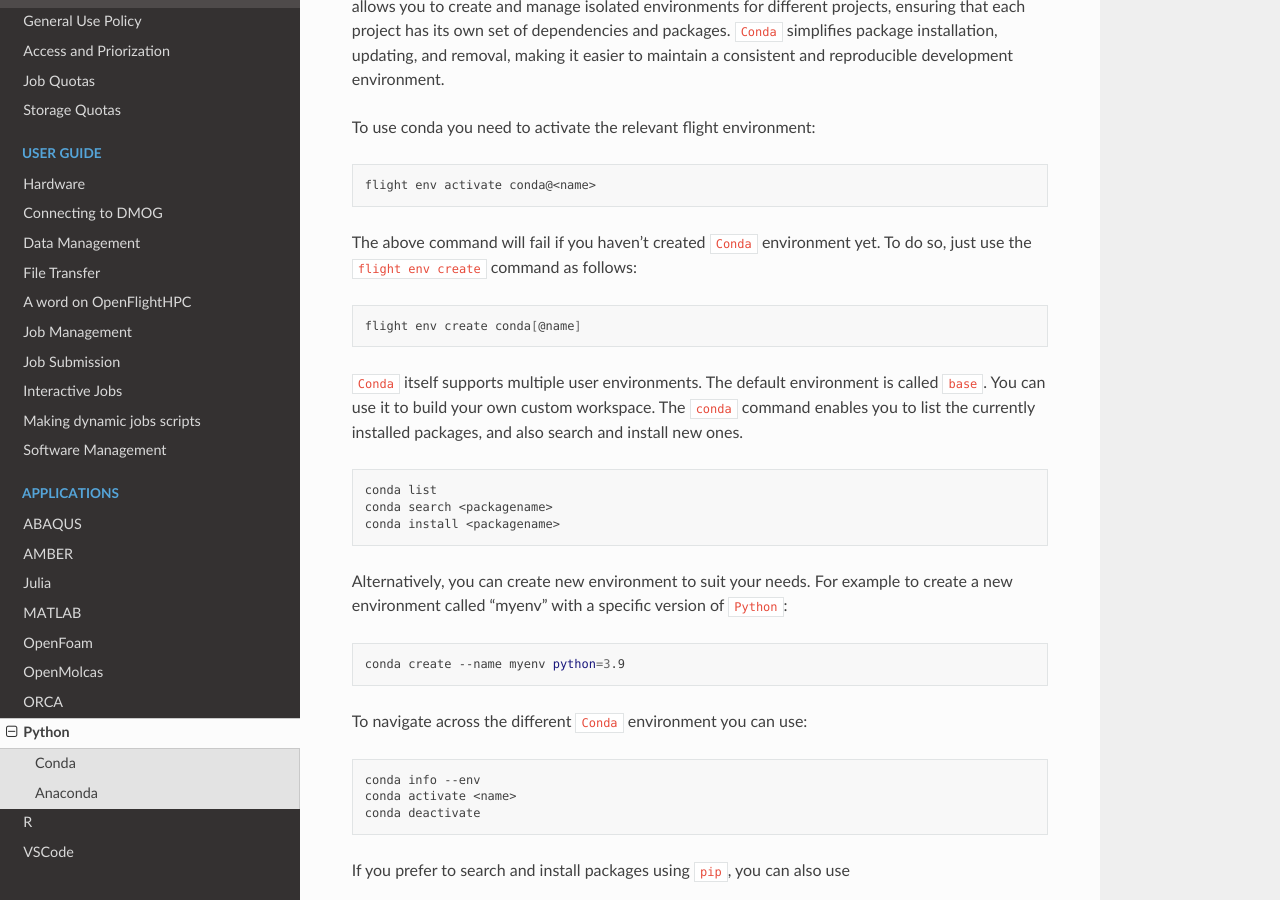
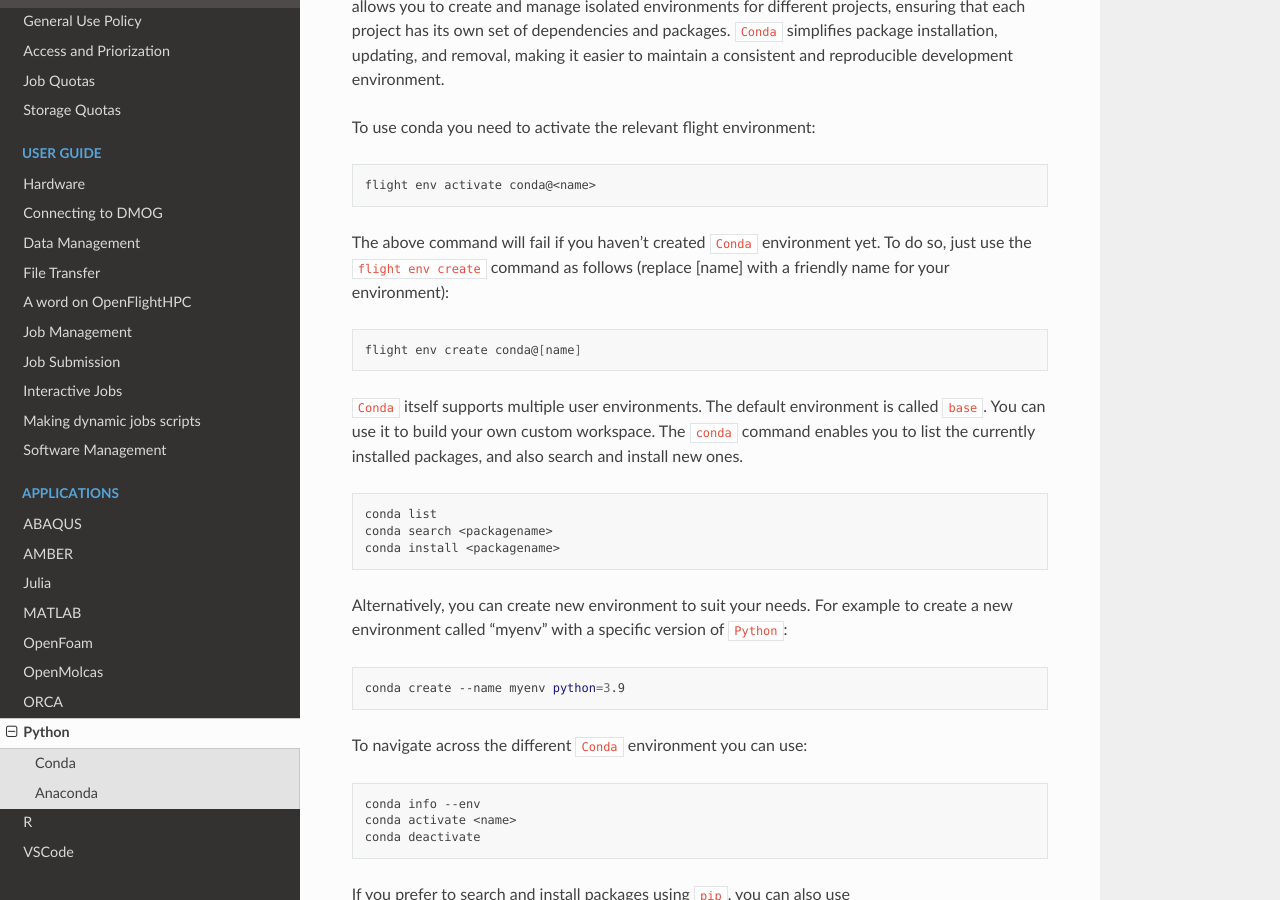
Before and after one commit to jm130/dmogdocs, a Sphinx documentation site: the page built from docs/source/applications/python.rst, in a window 1280 px wide and 900 px high, scrolled down 490 px. Built offline with Sphinx 7.4.7 and the Read the Docs theme 2.0.0, drawn with Linux system fonts in a browser that asks for light colours.

Commit message:
Update python.rst

```diff
--- a/docs/source/applications/python.rst
+++ b/docs/source/applications/python.rst
@@ -25,11 +25,11 @@ To use conda you need to activate the relevant flight environment:
    flight env activate conda@<name>
 
 The above command will fail if you haven't created ``Conda`` environment yet. To do so, just use the
-``flight env create`` command as follows:
+``flight env create`` command as follows (replace [name] with a friendly name for your environment):
 
 .. code-block:: bash
 
-   flight env create conda[@name]
+   flight env create conda@[name]
 
 ``Conda`` itself supports multiple user environments. The default environment is called ``base``.
 You can use it to build your own custom workspace. The ``conda`` command enables you to list the
```
